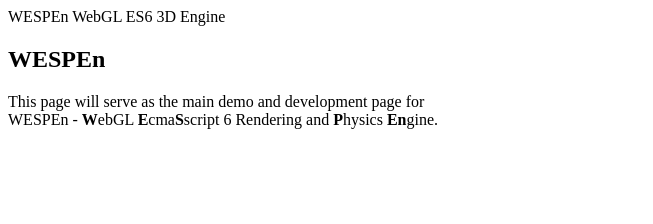
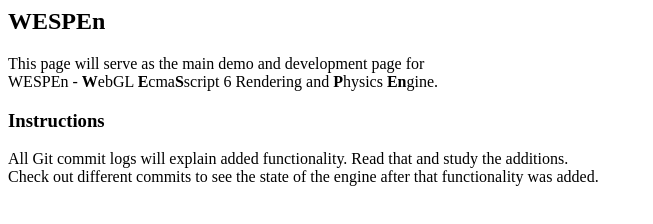
Before and after one commit to virtualplaynl/wespen, a plain HTML site: page index.html in a window 1280 px wide. Shown: the whole page, without its empty margins (0-653 px from the left). Drawn offline with Linux system fonts and the light colour scheme.

Commit message:
Adds an explanation of the process to index.html; Adds a link to the Github.io page to the README.

```diff
--- a/index.html
+++ b/index.html
@@ -1,8 +1,11 @@
 <html>
-<head>WESPEn WebGL ES6 3D Engine</head>
+<head><title>WESPEn WebGL ES6 3D Engine</title></head>
 <body>
 <h2>WESPEn</h2>
 <p>This page will serve as the main demo and development page for<br />
 WESPEn - <b>W</b>ebGL <b>E</b>cma<b>S</b>script 6 Rendering and <b>P</b>hysics <b>En</b>gine.
+<h3>Instructions</h3>
+<p>All Git commit logs will explain added functionality. Read that and study the additions.<br />
+Check out different commits to see the state of the engine after that functionality was added.</p>
 </body>
 </html>
```
Also changed, not shown: 1 other file.
